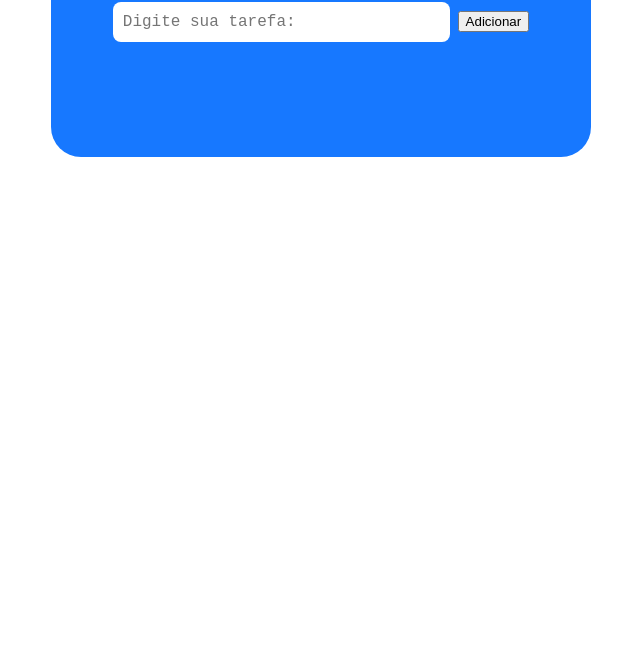
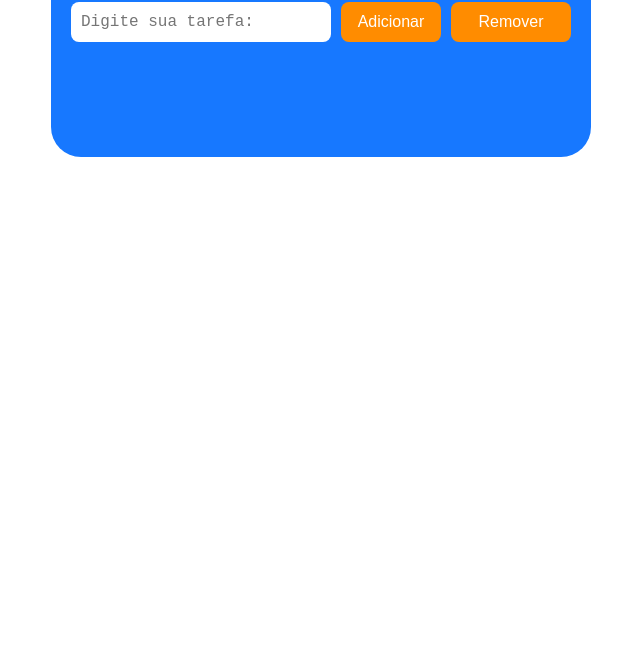
Before and after one commit to WilliamNogueira02/myProjects, a plain HTML site: page To-do-list/index.html in a window 1280 px wide. Shown: the part 133-800 px from the top of the page, without its empty margins (327-967 px from the left). Drawn offline with Linux system fonts and the light colour scheme.

Commit message:
Add files via upload

```diff
--- a/To-do-list/index.html
+++ b/To-do-list/index.html
@@ -1,17 +1,24 @@
 <!DOCTYPE html>
 <html lang="pt-BR">
   <head>
-    <meta charset="UTF-8">
-    <meta name="viewport" content="width=device-width, initial-scale=1.0">
+    <meta charset="UTF-8" />
+    <meta name="viewport" content="width=device-width, initial-scale=1.0" />
     <title>Lista de Tarefas</title>
-    <link rel="stylesheet" href="style.css">
+    <link rel="stylesheet" href="style.css" />
   </head>
   <body>
-
     <div id="geral">
       <h1>Lista de Tarefas</h1>
-        <input type="text" placeholder="Digite sua tarefa: " id="input-tarefa">
+      <div class="input-section">
+        <input
+          type="text"
+          placeholder="Digite sua tarefa: "
+          id="input-tarefa"
+        />
         <button id="botao">Adicionar</button>
+        <button id="botao-remover">Remover</button>
+      </div>
+
       <div id="tarefas"></div>
     </div>
 
--- a/To-do-list/script.js
+++ b/To-do-list/script.js
@@ -1,22 +1,29 @@
-let BotaoAdd = document.getElementById('botao');
-let Input = document.getElementById('input-tarefa');
-let Tarefas = document.getElementById('tarefas');
+let BotaoAdd = document.getElementById("botao");
+let BotaoRemove = document.getElementById("botao-remover");
+let Input = document.getElementById("input-tarefa");
+let Tarefas = document.getElementById("tarefas");
 
-BotaoAdd.addEventListener('click', function() {
-    if (Input.value != '') {
-        var tarefa = document.createElement('p');
+BotaoAdd.addEventListener("click", function () {
+  if (Input.value != "") {
+    var tarefa = document.createElement("p");
     Tarefas.appendChild(tarefa);
-        tarefa.innerText = '- ' + Input.value;
-        Input.value = '';
-        tarefa.addEventListener('click', function() {
-            if (tarefa.style.textDecoration === 'line-through') {
-                tarefa.style.textDecoration = 'none';
+    tarefa.innerText = "- " + Input.value;
+    Input.value = "";
+    tarefa.addEventListener("click", function () {
+      if (tarefa.style.textDecoration === "line-through") {
+        tarefa.style.textDecoration = "none";
       } else {
-                tarefa.style.textDecoration = 'line-through';
+        tarefa.style.textDecoration = "line-through";
       }
     });
-        tarefa.addEventListener('dblclick', function() {
+    tarefa.addEventListener("dblclick", function () {
       Tarefas.removeChild(tarefa);
     });
   }
 });
+
+BotaoRemove.addEventListener("click", function () {
+  if (Tarefas.lastChild) {
+    Tarefas.removeChild(Tarefas.lastChild);
+  }
+});
--- a/To-do-list/style.css
+++ b/To-do-list/style.css
@@ -17,6 +17,13 @@ body {
     min-height: 200px;
 }
 
+.input-section {
+    display: flex;
+    align-items: center;
+    gap: 10px;
+    margin-bottom: 10px;
+}
+
 #input-tarefa {
     width: 65%;
     height: 38px;
@@ -25,7 +32,19 @@ body {
     border-radius: 8px;
     padding-left: 10px;
     font-size: 16px;
+    flex: 1;
 
+}
+
+#botao {
+    width: 100px;
+    height: 40px;
+    border: none;
+    border-radius: 8px;
+    background-color: rgb(255, 140, 0);
+    color: white;
+    font-size: 16px;
+    cursor: pointer;
 }
 
 #botao:hover {
@@ -37,9 +56,30 @@ body {
 }
 
 #tarefas {
+
    width: 90%;
    margin: auto;
    font-size: 16px;
    text-align: left;
    cursor: pointer;
+   margin-top: 10px
 }
+
+#botao-remover {
+    width: 120px;
+    height: 40px;
+    border: none;
+    border-radius: 8px;
+    background-color: rgb(255, 140, 0);
+    color: white;
+    font-size: 16px;
+    cursor: pointer;
+}
+
+#botao-remover:hover {
+    background-color: rgb(215, 107, 0);
+}
+
+#botao-remover:active {
+    background-color: rgb(215, 107, 0);
+}
```
Lines whose indentation alone changed are shown as unchanged.
